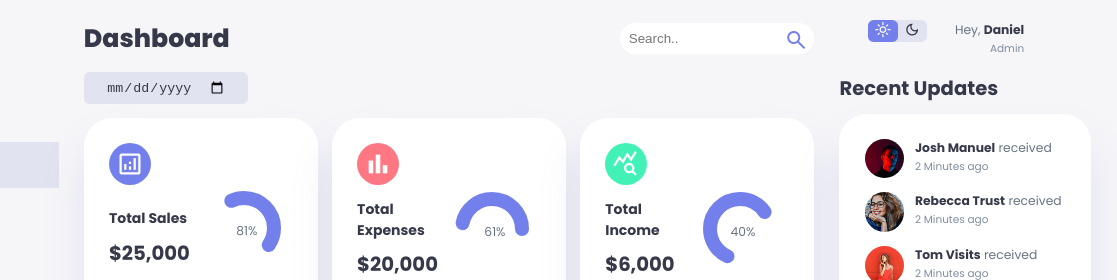
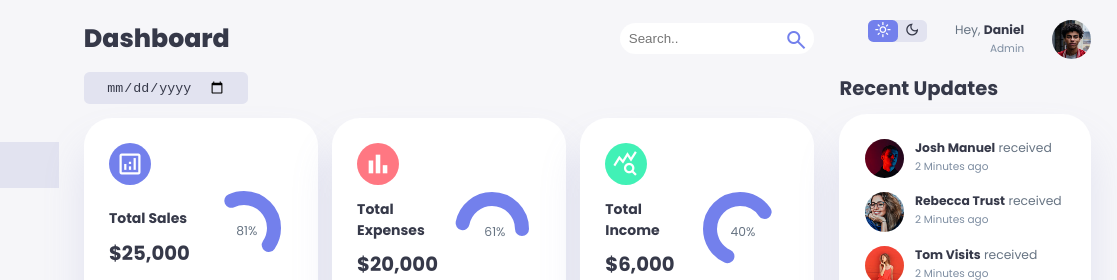
Before and after one commit to larrywahlang/Dashboard, a plain HTML site: page index.html in a window 1280 px wide. Shown: the top 280 px of the page, 163-1280 px from the left. Drawn offline with nearby package versions, Linux system fonts and the light colour scheme; the site is published under a folder, as on GitHub Pages, so addresses that start at the root find nothing.

Commit message:
update the profile photo

```diff
--- a/index.html
+++ b/index.html
@@ -217,7 +217,7 @@
               <small class="text-muted">Admin</small>
             </div>
             <div class="profile-photo">
-              <img src="/images/profile-1.jpg" alt="" />
+              <img src="images/profile-1.jpg" alt="" />
             </div>
           </div>
         </div>
```
